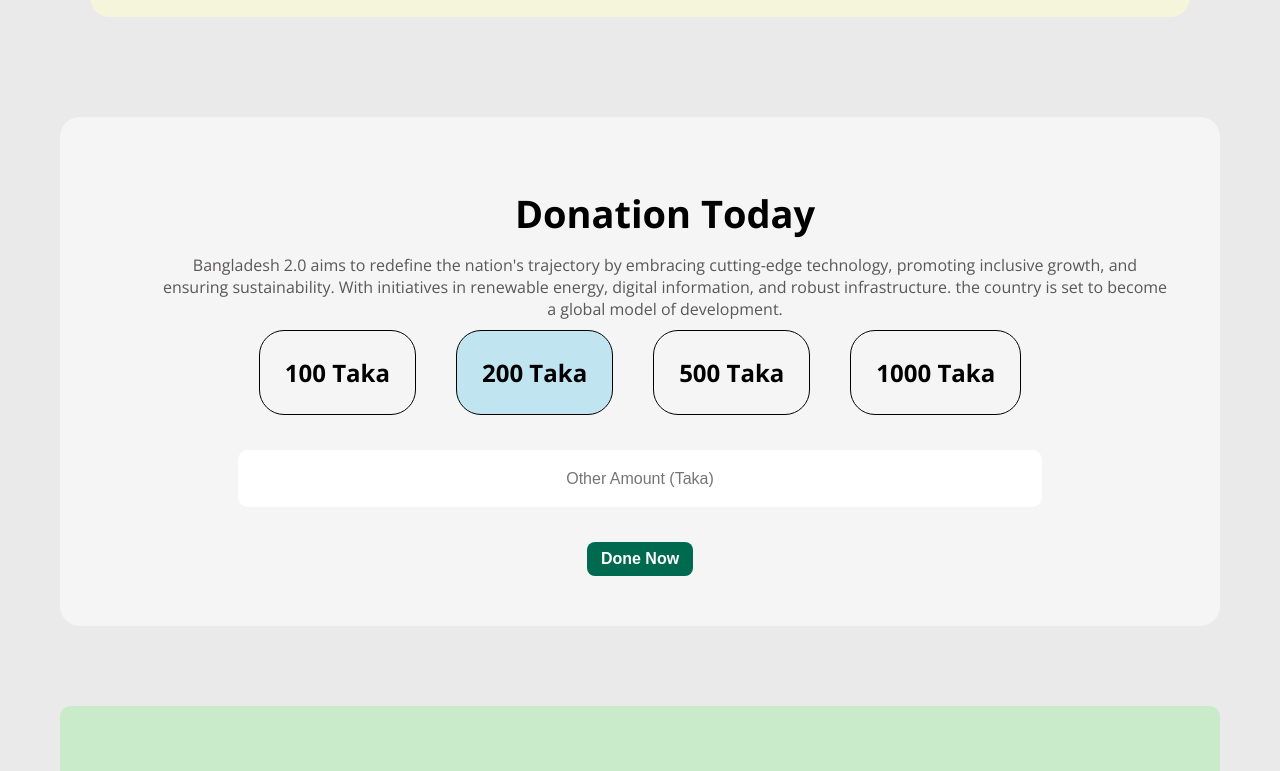
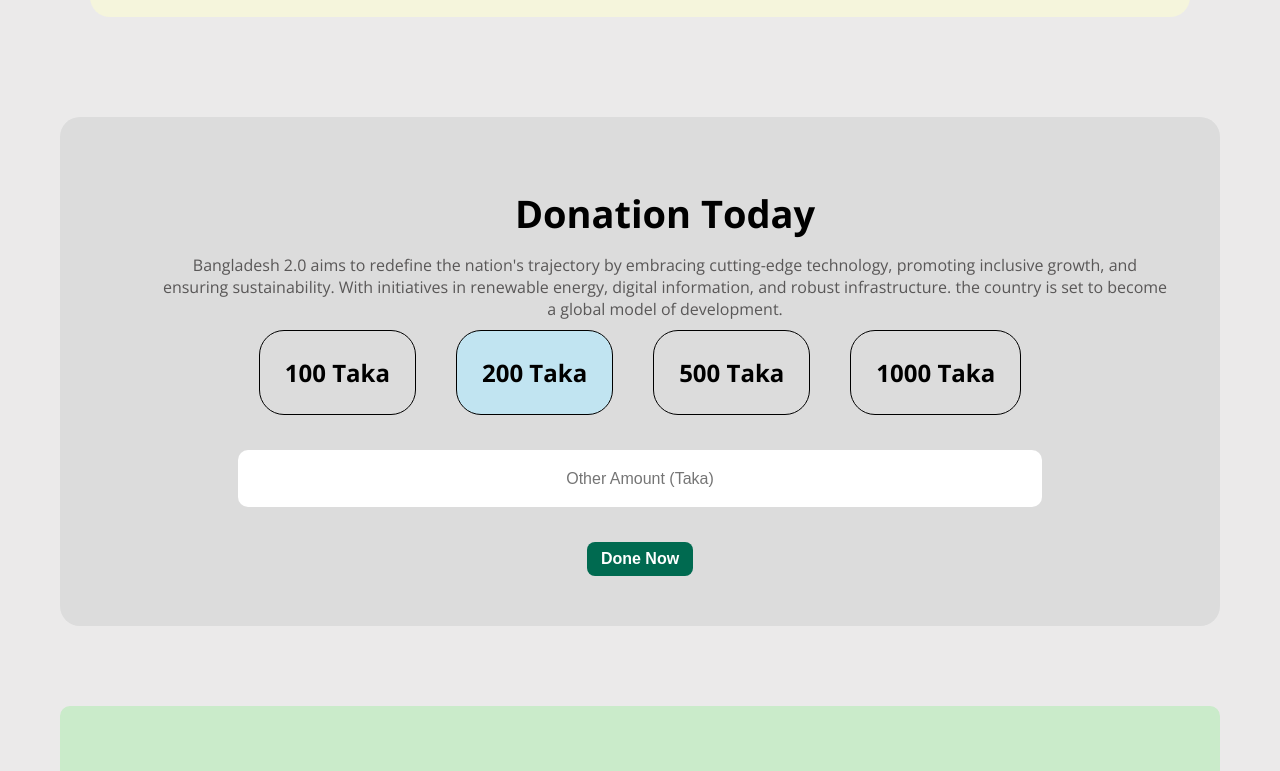
Before and after one commit to TanbinAkhtar/B1A11, a plain HTML site: page index.html in a window 1280 px wide. In both pictures the pointer is over the element 640 px from the left and 2679 px from the top of the page. Shown: the part 2308-3079 px from the top of the page. Drawn offline with nearby package versions, Linux system fonts and the light colour scheme.

Commit message:
donation hover

```diff
--- a/styles/style.css
+++ b/styles/style.css
@@ -275,6 +275,11 @@
     background-color: whitesmoke;
     border-radius: 20px;
 }
+
+.donation:hover {
+    background-color: gainsboro;
+}
+
 .donation-title{
     text-align: center;
 }
```
